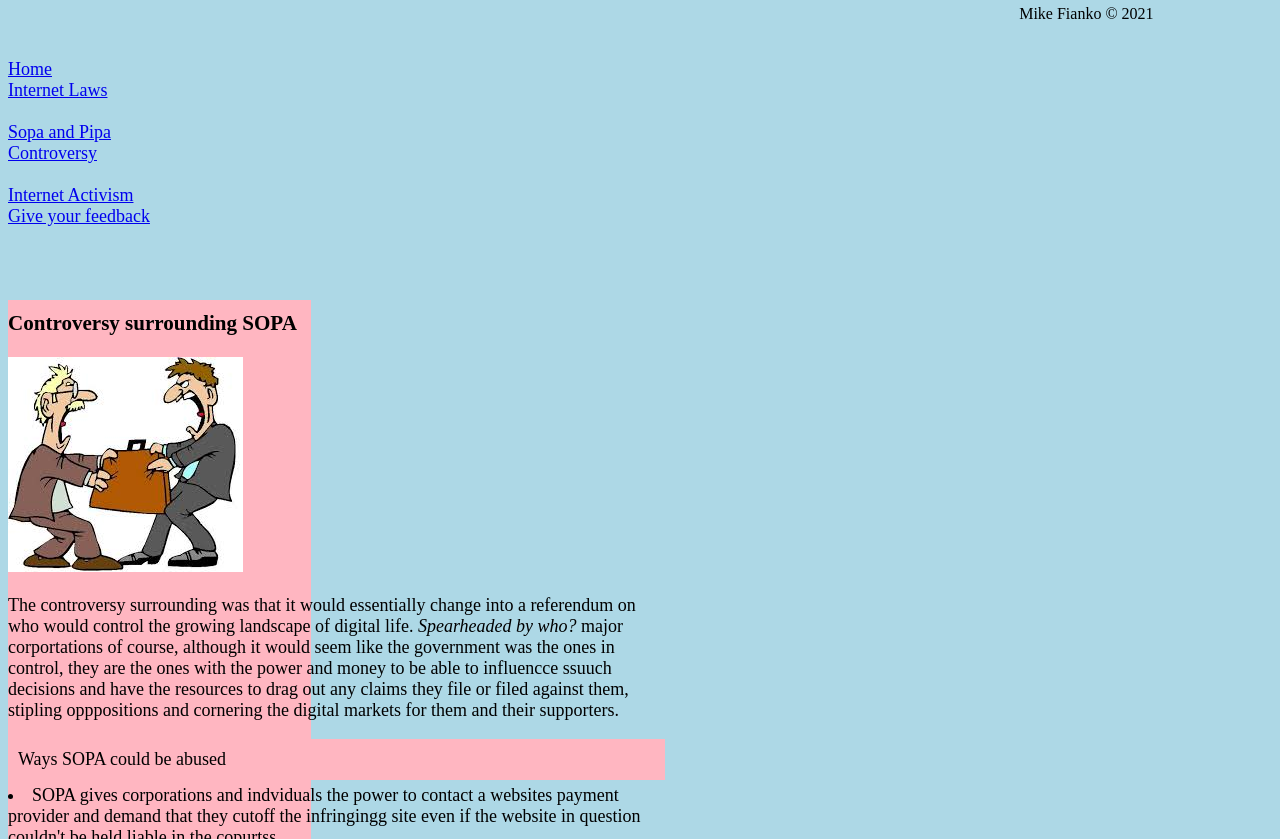
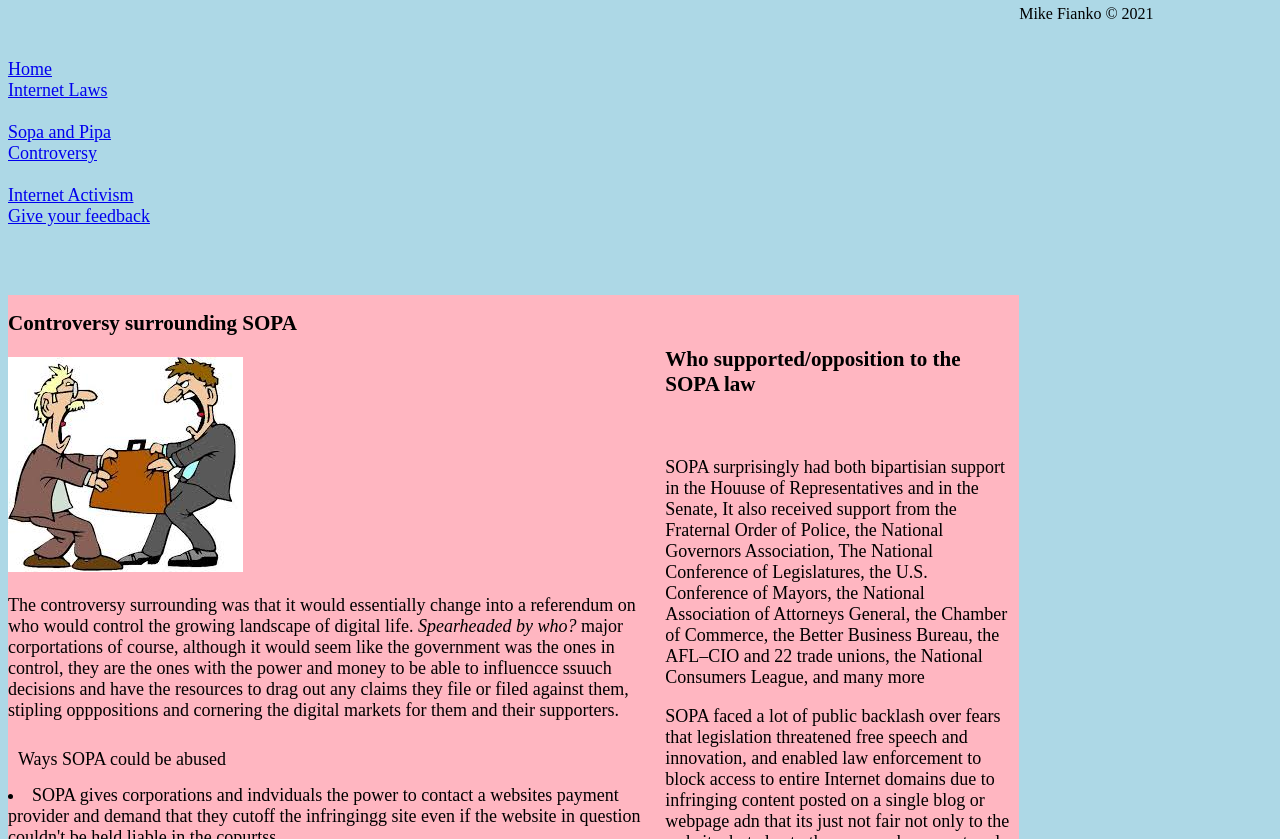
Before and after one commit to mfiank1/mfiankotermproj, a plain HTML site: page Controversy.html in a window 1280 px wide. Shown: the part 113-952 px from the top of the page. Drawn offline with Linux system fonts and the light colour scheme.

Commit message:
Update styles.css

```diff
--- a/styles.css
+++ b/styles.css
@@ -57,12 +57,6 @@ header #wrapper h1{
  font-size:30px;
 }
 
-
-aside#btm-box{
- width:30%;
- margin-top:10px;
-}
-
 article#main-col{
  float:left;
  width:65%;
```
